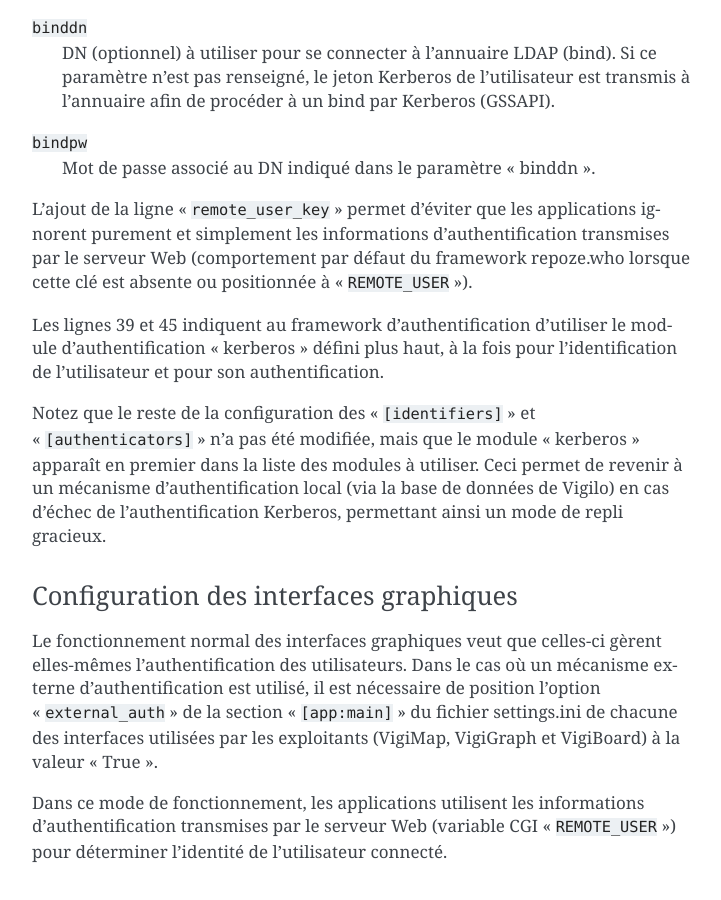
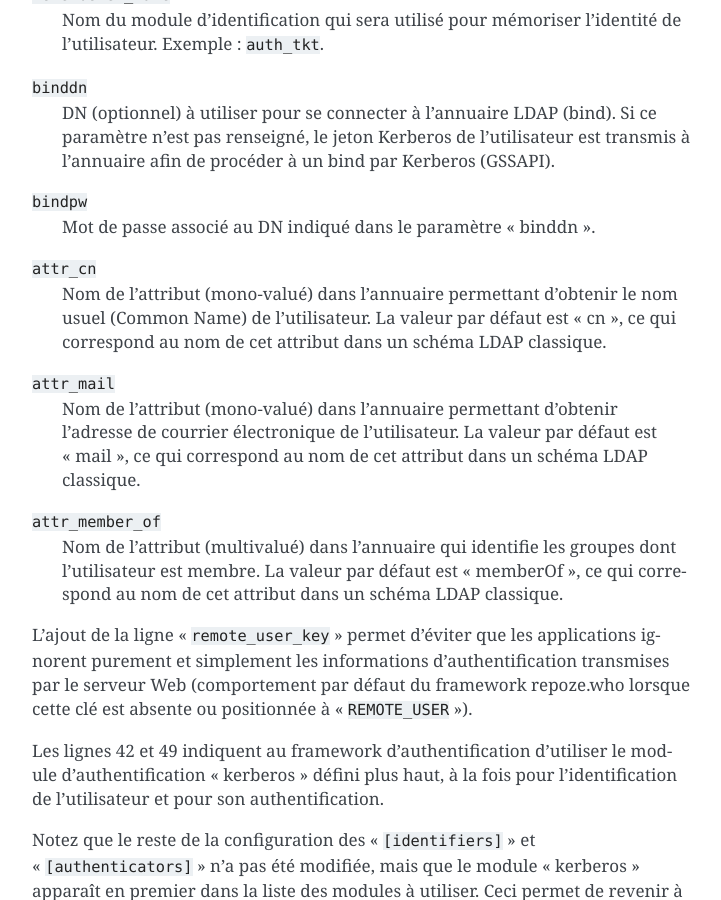
Before and after one commit to vigilo/turbogears, a Sphinx documentation site: the page built from doc/auth.rst, in a window 1280 px wide and 900 px high, scrolled down 10057 px. Shown: the whole window, without its empty margins (388-1109 px from the left). Built offline with Sphinx 7.4.7, drawn with Linux system fonts in a browser that asks for light colours; the version number is read from the project's files by our own code; some of the changed text lies outside the part shown.

Commit message:
MAJ doc auth
Change-Id: Ifc728844ee1241e35c472b3456639717488da078

```diff
--- a/doc/auth.rst
+++ b/doc/auth.rst
@@ -383,6 +383,9 @@ Le listing ci-dessous présente un exemple complet de configuration utilisant Ke
     http_charset = utf-8
     binddn = mybinduser
     bindpw = mybindpassword
+    attr_cn = cn
+    attr_mail = mail
+    attr_member_of = memberOf
 
     [general]
     request_classifier = vigilo.turbogears.repoze_plugins:vigilo_api_classifier
@@ -469,13 +472,29 @@ paramètres associés à ce module sont listés ci-dessous :
 ``bindpw``
     Mot de passe associé au DN indiqué dans le paramètre « binddn ».
 
+``attr_cn``
+    Nom de l'attribut (mono-valué) dans l'annuaire permettant d'obtenir le nom
+    usuel (Common Name) de l'utilisateur. La valeur par défaut est « cn », ce
+    qui correspond au nom de cet attribut dans un schéma LDAP classique.
+
+``attr_mail``
+    Nom de l'attribut (mono-valué) dans l'annuaire permettant d'obtenir
+    l'adresse de courrier électronique de l'utilisateur. La valeur par défaut
+    est « mail », ce qui correspond au nom de cet attribut dans un schéma LDAP
+    classique.
+
+``attr_member_of``
+    Nom de l'attribut (multivalué) dans l'annuaire qui identifie les groupes
+    dont l'utilisateur est membre. La valeur par défaut est « memberOf », ce
+    qui correspond au nom de cet attribut dans un schéma LDAP classique.
+
 L'ajout de la ligne « ``remote_user_key`` » permet d'éviter que les
 applications ignorent purement et simplement les informations
 d'authentification transmises par le serveur Web (comportement par défaut du
 framework repoze.who lorsque cette clé est absente ou positionnée à
 « ``REMOTE_USER`` »).
 
-Les lignes 39 et 45 indiquent au framework d'authentification d'utiliser le
+Les lignes 42 et 49 indiquent au framework d'authentification d'utiliser le
 module d'authentification « kerberos » défini plus haut, à la fois pour
 l'identification de l'utilisateur et pour son authentification.
 
```
Also changed, not shown: other parts of doc/auth.rst (+1 -1 lines).
